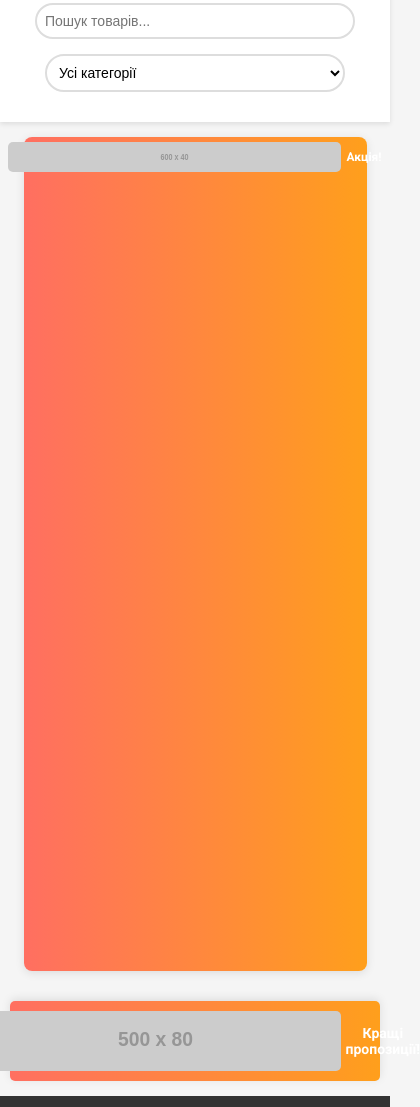
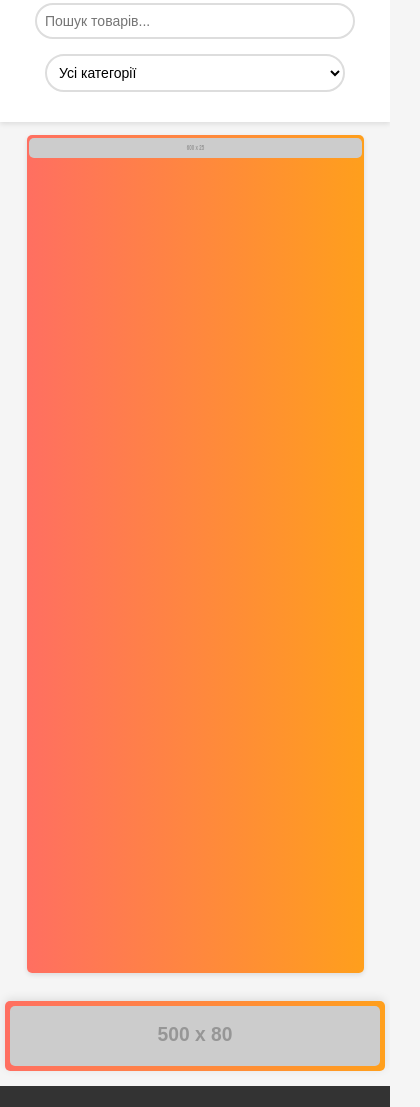
Before and after one commit to levkis0/ShopSyncAI-Web, a plain HTML site: page index.html in a window 390 px wide. Shown: the part 93-1200 px from the top of the page, 420 px wide, since content can reach past the window. Drawn offline with nearby package versions, Linux system fonts and the light colour scheme; placeholder pictures from the web are drawn by us.

Commit message:
Update index.html

```diff
--- a/index.html
+++ b/index.html
@@ -62,34 +62,28 @@
             margin: 0 auto;
             min-height: 100vh;
         }
-        /* Верхній банер (зменшений) */
+        /* Верхній банер (ще менший) */
         .top-banner {
             position: sticky;
             top: 0;
-            max-width: 600px; /* Зменшена ширина */
+            max-width: 600px;
             width: 100%;
-            margin: 10px auto; /* Відступи для центрування */
+            margin: 5px auto; /* Зменшені відступи */
             background: linear-gradient(90deg, #ff6f61, #ff9f1c);
             text-align: center;
             z-index: 10;
-            box-shadow: 0 2px 10px rgba(0, 0, 0, 0.1);
+            box-shadow: 0 2px 5px rgba(0, 0, 0, 0.1);
             grid-column: 1 / -1;
-            padding: 5px;
-            border-radius: 8px;
+            padding: 2px; /* Зменшені внутрішні відступи */
+            border-radius: 5px;
         }
         .top-banner a {
-            display: flex;
-            align-items: center;
-            justify-content: center;
+            display: block;
             text-decoration: none;
-            color: #fff;
-            font-size: 14px;
-            font-weight: bold;
-            gap: 10px;
         }
         .top-banner img {
             max-width: 100%;
-            height: 40px; /* Ще менша висота */
+            height: 25px; /* Значно менша висота */
             border-radius: 5px;
             vertical-align: middle;
         }
@@ -142,19 +136,13 @@
             margin: 15px auto;
             background: linear-gradient(90deg, #ff6f61, #ff9f1c);
             text-align: center;
-            padding: 10px 0;
+            padding: 5px;
             box-shadow: 0 -2px 10px rgba(0, 0, 0, 0.1);
             border-radius: 5px;
         }
         .bottom-banner a {
-            display: flex;
-            align-items: center;
-            justify-content: center;
+            display: block;
             text-decoration: none;
-            color: #fff;
-            font-size: 16px;
-            font-weight: bold;
-            gap: 10px;
         }
         .bottom-banner img {
             max-width: 100%;
@@ -185,15 +173,11 @@
                 padding: 10px;
             }
             .top-banner {
-                max-width: 90%; /* Ще вужчий на мобільних */
-                margin: 5px auto;
+                max-width: 90%;
+                margin: 3px auto;
             }
             .top-banner img {
-                height: 30px; /* Ще менша висота */
-            }
-            .top-banner a {
-                font-size: 12px;
-                gap: 5px;
+                height: 20px; /* Ще менша висота на мобільних */
             }
             .product, .ad-inline {
                 padding: 8px;
@@ -217,10 +201,6 @@
             }
             .bottom-banner img {
                 height: 60px;
-            }
-            .bottom-banner a {
-                font-size: 14px;
-                gap: 5px;
             }
         }
     </style>
@@ -246,8 +226,7 @@
     <div id="products">
         <div class="top-banner">
             <a href="https://example-shop1.com" target="_blank">
-                <img src="https://via.placeholder.com/600x40?text=Top+Ad" alt="Верхня реклама">
-                <span>Акція!</span>
+                <img src="https://via.placeholder.com/600x25?text=Top+Ad" alt="Верхня реклама">
             </a>
         </div>
     </div>
@@ -256,7 +235,6 @@
     <div class="bottom-banner">
         <a href="https://example-shop2.com" target="_blank">
             <img src="https://via.placeholder.com/500x80?text=Bottom+Ad" alt="Нижня реклама">
-            <span>Кращі пропозиції!</span>
         </a>
     </div>
 
```
